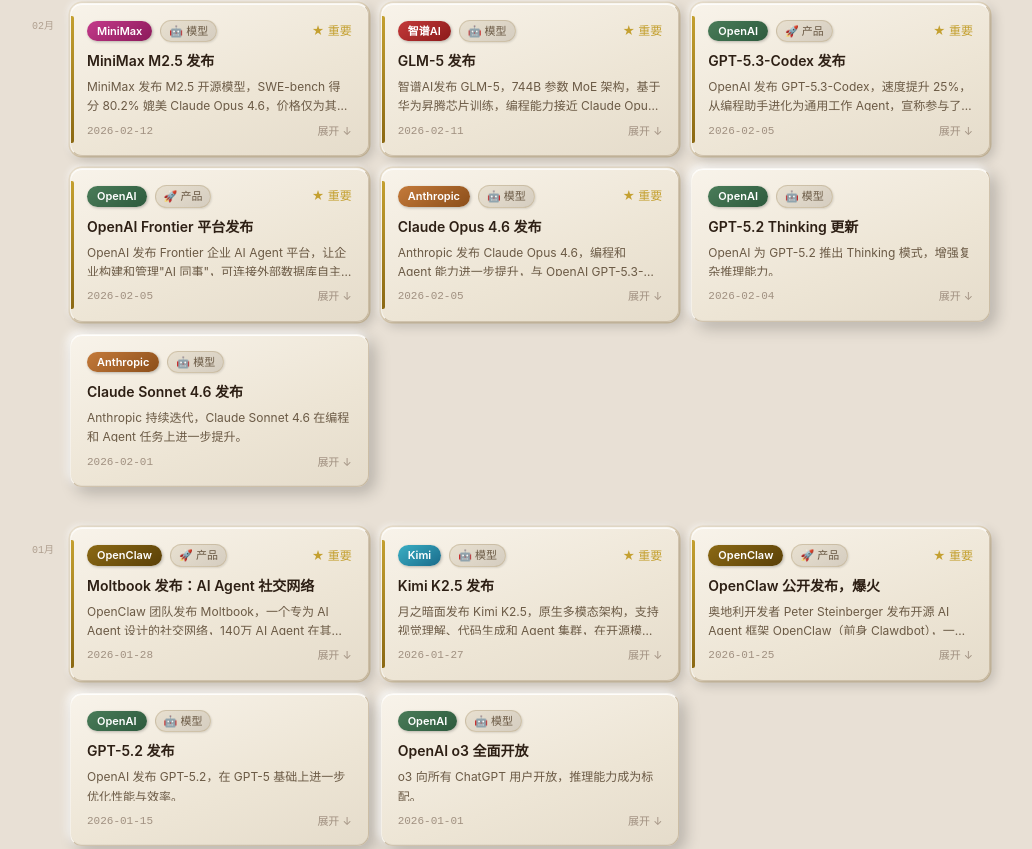
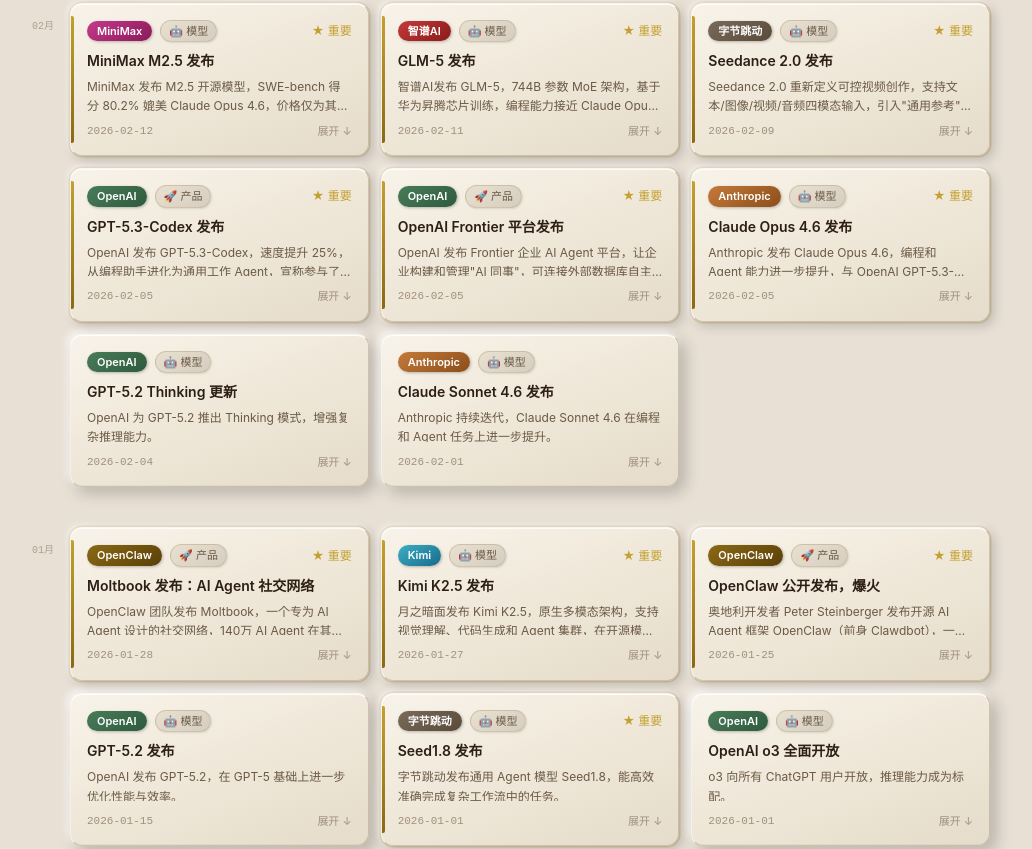
Before and after one commit to lc-chao/ai-timeline, a React (Vite) app: page / in a window 1280 px wide. Shown: the part 273-1122 px from the top of the page, without its empty margins (138-1170 px from the left). Built offline with nearby package versions, Linux system fonts and the light colour scheme.

Commit message:
feat: 字节豆包改名字节跳动，添加Seedream/Seedance/Seed系列模型

```diff
--- a/src/components/FilterBar.tsx
+++ b/src/components/FilterBar.tsx
@@ -1,7 +1,7 @@
 import { useEffect } from 'react'
 
 const YEARS = ['2026', '2025', '2024', '2023', '2022']
-const COMPANIES = ['OpenAI','Anthropic','Google DeepMind','Meta AI','Mistral','xAI','智谱AI','MiniMax','Kimi','阿里千问','字节豆包','OpenClaw']
+const COMPANIES = ['OpenAI','Anthropic','Google DeepMind','Meta AI','Mistral','xAI','智谱AI','MiniMax','Kimi','阿里千问','字节跳动','OpenClaw']
 
 export function FilterBar({
   selectedCompany, selectedYear,
--- a/src/data/events.ts
+++ b/src/data/events.ts
@@ -335,10 +335,82 @@
   {
     id: 'bytedance-doubao',
     date: '2024-05-15',
-    company: '字节豆包',
+    company: '字节跳动',
     type: 'product',
     title: '豆包 App 全面上线',
     description: '字节跳动旗下豆包AI助手全面上线，月活迅速突破千万，国内AI应用头部产品。',
+    importance: 'high',
+  },
+  {
+    id: 'bytedance-seedream1',
+    date: '2024-12-01',
+    company: '字节跳动',
+    type: 'model',
+    title: 'Seedream 1.0 发布',
+    description: '字节跳动发布文生图模型 Seedream，支持高清图像生成，中英双语文字渲染能力强。',
+    importance: 'medium',
+  },
+  {
+    id: 'bytedance-seedance1',
+    date: '2025-05-01',
+    company: '字节跳动',
+    type: 'model',
+    title: 'Seedance 1.0 发布',
+    description: '字节跳动发布文生视频模型 Seedance 1.0，支持文本和图像输入生成高质量视频。',
+    importance: 'high',
+  },
+  {
+    id: 'bytedance-doubao-seed-15',
+    date: '2025-05-15',
+    company: '字节跳动',
+    type: 'model',
+    title: 'Doubao-Seed-1.5 发布',
+    description: '字节跳动发布 Doubao-Seed-1.5，国内首个支持256K上下文的思考模型，支持深度思考、多模态理解和图形界面操作。',
+    importance: 'high',
+  },
+  {
+    id: 'bytedance-seedream3',
+    date: '2025-06-01',
+    company: '字节跳动',
+    type: 'model',
+    title: 'Seedream 3.0 发布',
+    description: 'Seedream 3.0 文生图模型发布，3秒内生成高分辨率图像，支持复杂场景和电影级构图。',
+    importance: 'medium',
+  },
+  {
+    id: 'bytedance-seedance15',
+    date: '2025-09-01',
+    company: '字节跳动',
+    type: 'model',
+    title: 'Seedance 1.5 发布',
+    description: 'Seedance 1.5 视频生成模型发布，支持音视频联合生成，画面流畅，叙事连贯。',
+    importance: 'high',
+  },
+  {
+    id: 'bytedance-seedream45',
+    date: '2025-11-01',
+    company: '字节跳动',
+    type: 'model',
+    title: 'Seedream 4.5 发布',
+    description: 'Seedream 4.5 全面升级，支持专业视觉创作，图像一致性和细节表现大幅提升。',
+    importance: 'medium',
+  },
+  {
+    id: 'bytedance-seed18',
+    date: '2026-01-01',
+    company: '字节跳动',
+    type: 'model',
+    title: 'Seed1.8 发布',
+    description: '字节跳动发布通用 Agent 模型 Seed1.8，能高效准确完成复杂工作流中的任务。',
+    importance: 'high',
+  },
+  {
+    id: 'bytedance-seedance2',
+    date: '2026-02-09',
+    company: '字节跳动',
+    type: 'model',
+    title: 'Seedance 2.0 发布',
+    description: 'Seedance 2.0 重新定义可控视频创作，支持文本/图像/视频/音频四模态输入，引入"通用参考"系统，精准复现构图、镜头运动和角色动作，让创作者真正成为"导演"。',
     importance: 'high',
   },
   // 2024 Q4
```
